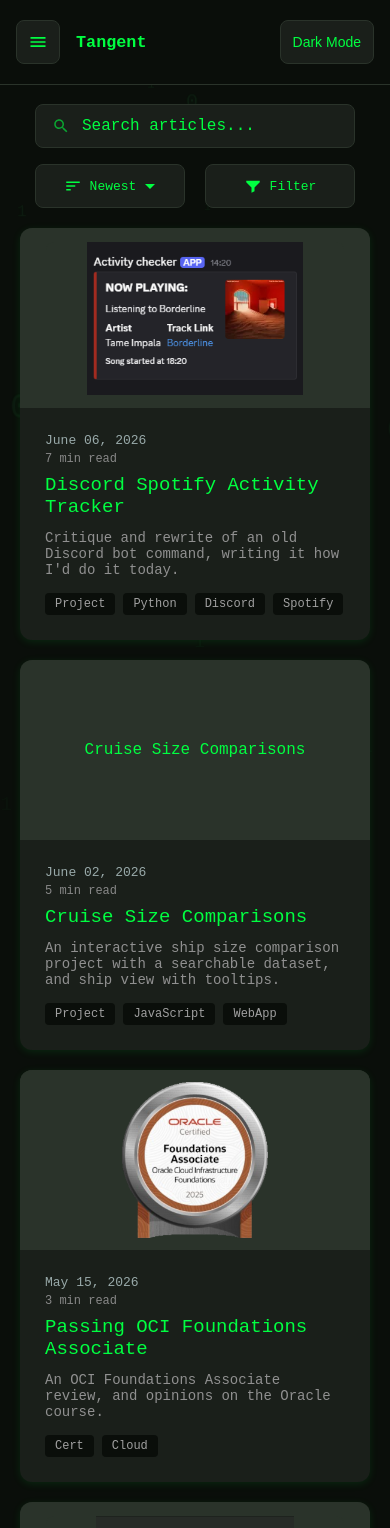
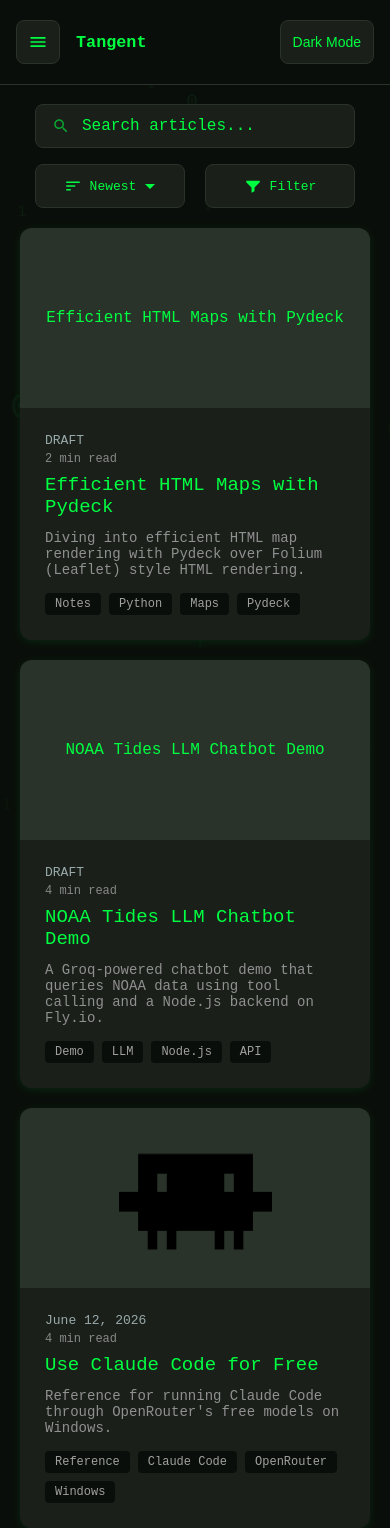
Before and after one commit to codingatmyjob/codingatmyjob.github.io, a React (Vite) app: page / in a window 390 px wide. Shown: the top 1528 px of the page. Built offline with nearby package versions, Linux system fonts and the light colour scheme.

Commit message:
Minor commit
Added a Claude Code Free Use article
Modified css for mobile responsive tables
Added Claude image
Updated sitemap xml and articles.js files
Set article to release on 12 June (starting to create backlog)
Unhid drafts for preview release

```diff
--- /dev/null
+++ b/public/articles/use-claude-code-for-free.html
@@ -0,0 +1,122 @@
+<!DOCTYPE html>
+<html lang="en">
+<head>
+    <meta charset="utf-8" />
+    <meta name="viewport" content="width=device-width,initial-scale=1" />
+    <title>Use Claude Code for Free</title>
+    <link rel="stylesheet" href="../style.css">
+</head>
+<body>
+    <div id="binary-bg" aria-hidden="true"></div>
+
+    <main class="article-container">
+        <h1>Use Claude Code for Free</h1>
+        <div class="meta">
+            <time datetime="2026-06-12">June 12, 2026</time>
+        </div>
+        <div class="tags">
+            <span class="tag">Reference</span>
+            <span class="tag">Claude Code</span>
+            <span class="tag">OpenRouter</span>
+            <span class="tag">Windows</span>
+        </div>
+
+        <article>
+            <h2>What is Claude Code</h2>
+            <p>Claude Code is an AI assistant that runs in your terminal and can work on your behalf. It gives you the
+                ability to prompt an LLM directly from your terminal, describing changes in plain English.
+            </p>
+            <p>
+                Similar to cell phone minute charges in the mid-90s to early-2000s, Claude Code usage is expensive. It
+                genuinely feels like you're being charged by the minute, and might need to take out a small loan. To combat
+                this, there is a very simple solution; allow me to introduce <a href="https://openrouter.ai">OpenRouter</a>.
+            </p>
+            <p>
+                OpenRouter is an API aggregator that provides a single endpoint to access many LLMs, including numerous open source (free) models.
+                By pointing Claude Code at OpenRouter and using these free models, you can run Claude Code free of charge. All you need
+                is an OpenRouter account and an API key. Below, I'm going to give step by step instructions on how to set this up on Windows.
+            </p>
+            <p>
+                This method only provides ~50 free requests per day. If you need more, you can either purchase $10 worth of credits from OpenRouter,
+                which increases your quota to ~1000 requests per day, or you can set up your own local instance of an open source model and point Claude Code to it.
+                This tutorial will only cover the OpenRouter method, but I may write a follow-up article on how to set up a local instance in the future.
+            </p>
+
+            <h2>Setup</h2>
+
+            <ol>
+                <li>Install <a href="https://docs.anthropic.com/en/docs/claude-code">Claude Code</a> or type "npm install -g @anthropic-ai/claude-code" in your terminal.</li>
+                <li>Create a free <a href="https://openrouter.ai">OpenRouter</a> account and store off your API key. We will not be using paid models, but ensure you change
+                the Credit Limit associated with your API key to 0. If you get a 402 error, remove this, and it will still work without incurring charges.</li>
+                <li>Open "Edit the system environment variables" from the Windows Start menu, click "Environment Variables", and add the following environment variables:</li>
+            </ol>
+            <table class="info-table" aria-label="Environment variable configuration">
+                <tbody>
+                    <tr>
+                        <th>Variable</th>
+                        <th>Value</th>
+                    </tr>
+                    <tr>
+                        <td>ANTHROPIC_AUTH_TOKEN</td>
+                        <td>your-openrouter-key</td>
+                    </tr>
+                    <tr>
+                        <td>ANTHROPIC_BASE_URL</td>
+                        <td>https://openrouter.ai/api</td>
+                    </tr>
+                    <tr>
+                        <td>ANTHROPIC_DEFAULT_SONNET_MODEL</td>
+                        <td>openrouter/free</td>
+                    </tr>
+                    <tr>
+                        <td>ANTHROPIC_DEFAULT_HAIKU_MODEL</td>
+                        <td>openrouter/free</td>
+                    </tr>
+                    <tr>
+                        <td>ANTHROPIC_DEFAULT_OPUS_MODEL</td>
+                        <td>openrouter/free</td>
+                    </tr>
+                </tbody>
+            </table>
+
+            <h2>Launch Check</h2>
+            <p>From a terminal in your project or the project's directory, type:</p>
+            <pre><code>claude</code></pre>
+            <p>
+                The welcome screen should show your configured model name, not Anthropic Opus or Sonnet (in our case, openrouter/free).
+            </p>
+
+            <p>If the welcome screen still shows an Anthropic model, double check the variables in PowerShell:</p>
+            <pre><code>$env:ANTHROPIC_BASE_URL="https://openrouter.ai/api"
+$env:ANTHROPIC_AUTH_TOKEN="your-openrouter-key"
+$env:ANTHROPIC_API_KEY=""
+$env:ANTHROPIC_DEFAULT_SONNET_MODEL="openrouter/free"
+$env:ANTHROPIC_DEFAULT_HAIKU_MODEL="openrouter/free"
+$env:ANTHROPIC_DEFAULT_OPUS_MODEL="openrouter/free"
+
+claude</code></pre>
+
+            <h2>Drawbacks and Limits</h2>
+            <p>
+                Using "openrouter/free" lets OpenRouter choose from a small <a href="https://openrouter.ai/openrouter/free">list of available models</a> instead of relying on a single one,
+                cutting down on wait time. This inevitably results in inconsistent quality of responses due to different models being used. Not only that,
+                but not every model supports the same features as the Anthropic models, so you may find that some features of Claude Code do not work.
+            </p>
+            <p>
+                To change your model to a specific one that supports the features you need, click <a href="https://openrouter.ai/models/?q=free">here</a> to view the available free models and their references.
+                Simply change the environment variables above to point to the model(s) you want to use. This may increase wait times.
+            </p>
+            <p>
+                Additionally, Claude Code can use multiple requests in a single prompt when performing advanced tasks like parsing file structures, or multi-step tasks. Here are the usage limits that apply to free models:
+            </p>
+            <ul>
+                <li>Up to 20 requests per minute</li>
+                <li>Up to 50 requests per day if you have purchased less than $10 in credits</li>
+                <li>Up to 1000 requests per day if you have purchased at least $10 in credits</li>
+                <li>Failed attempts still count toward the daily quota</li>
+            </ul>
+
+        </article>
+    </main>
+</body>
+</html>
--- a/src/data/articles.js
+++ b/src/data/articles.js
@@ -1,26 +1,38 @@
 export const articlesData = [
-  // // DRAFT -- NEED TO CREATE SMALL DEMO OR MAKE A REPO FOR VISUAL AID
-  // {
-  //   id: 'efficient-html-maps-with-pydeck',
-  //   path: 'articles/efficient-html-maps-with-pydeck.html',
-  //   publishedAt: 'DRAFT',
-  //   date: 'DRAFT',
-  //   title: 'Efficient HTML Maps with Pydeck',
-  //   description: 'Diving into efficient HTML map rendering with Pydeck over Folium (Leaflet) style HTML rendering.',
-  //   tags: ['Notes', 'Python', 'Maps', 'Pydeck'],
-  //   imageLabel: 'Efficient HTML Maps with Pydeck'
-  // },
-  //   // DRAFT -- NEED TO WIRE SERVER COMPONENT TO SERVE THIS STILL
-  // {
-  //   id: 'noaa-tides-llm-chatbot-demo',
-  //   path: 'articles/noaa-tides-llm-chatbot-demo.html',
-  //   publishedAt: 'DRAFT',
-  //   date: 'DRAFT',
-  //   title: 'NOAA Tides LLM Chatbot Demo',
-  //   description: 'A Groq-powered chatbot demo that queries NOAA data using tool calling and a Node.js backend on Fly.io.',
-  //   tags: ['Demo', 'LLM', 'Node.js', 'API'],
-  //   imageLabel: 'NOAA Tides LLM Chatbot Demo'
-  // },
+  // DRAFT -- NEED TO CREATE SMALL DEMO OR MAKE A REPO FOR VISUAL AID
+  {
+    id: 'efficient-html-maps-with-pydeck',
+    path: 'articles/efficient-html-maps-with-pydeck.html',
+    publishedAt: 'DRAFT',
+    date: 'DRAFT',
+    title: 'Efficient HTML Maps with Pydeck',
+    description: 'Diving into efficient HTML map rendering with Pydeck over Folium (Leaflet) style HTML rendering.',
+    tags: ['Notes', 'Python', 'Maps', 'Pydeck'],
+    imageLabel: 'Efficient HTML Maps with Pydeck'
+  },
+    // DRAFT -- NEED TO WIRE SERVER COMPONENT TO SERVE THIS STILL
+  {
+    id: 'noaa-tides-llm-chatbot-demo',
+    path: 'articles/noaa-tides-llm-chatbot-demo.html',
+    publishedAt: 'DRAFT',
+    date: 'DRAFT',
+    title: 'NOAA Tides LLM Chatbot Demo',
+    description: 'A Groq-powered chatbot demo that queries NOAA data using tool calling and a Node.js backend on Fly.io.',
+    tags: ['Demo', 'LLM', 'Node.js', 'API'],
+    imageLabel: 'NOAA Tides LLM Chatbot Demo'
+  },
+  {
+    id: 'use-claude-code-for-free',
+    path: 'articles/use-claude-code-for-free.html',
+    publishedAt: '2026-06-12',
+    date: 'June 12, 2026',
+    title: 'Use Claude Code for Free',
+    description: 'Reference for running Claude Code through OpenRouter\'s free models on Windows.',
+    tags: ['Reference', 'Claude Code', 'OpenRouter', 'Windows'],
+    imageSrc: 'images/cover/claudecode.png',
+    imageAlt: 'Use Claude Code for Free',
+    imageStyle: {height: '85%', width: '85%'}
+  },
   {
     id: 'discord-spotify-activity-tracker',
     path: 'articles/discord-spotify-activity-tracker.html',
--- a/style.css
+++ b/style.css
@@ -1035,6 +1035,17 @@
 [data-theme="light"] .info-table th{color:#55606a}
 [data-theme="light"] .info-table td{color:#2c3e50}
 
+@media (max-width:700px){
+  .info-table{
+    table-layout:fixed;
+  }
+  .info-table th,
+  .info-table td{
+    overflow-wrap:anywhere;
+    word-break:break-word;
+  }
+}
+
 .article-container article .article-link{
 display:inline-block;color:var(--accent);background:rgba(255,255,255,0.02);border:1px solid transparent;padding:6px 10px;border-radius:8px;text-decoration:none;transition:transform .16s,box-shadow .16s,background-color .16s,border-color .16s;font-weight:600;margin:6px 0
 }
```
Also changed, not shown: public/images/cover/claudecode.png (added), 1 other file (tests, documents, lock files or other folders).
